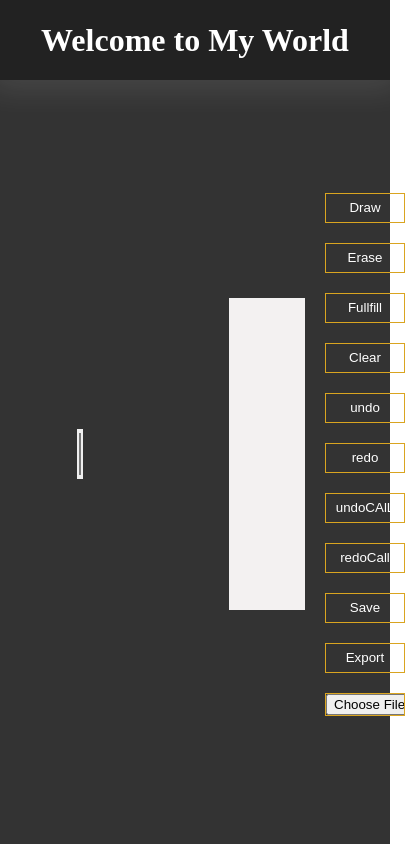
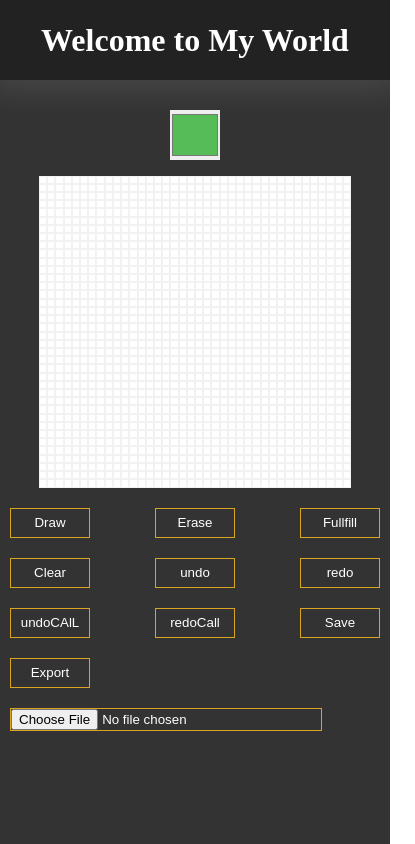
Before and after one commit to teerapop67/Pixel-art-drawable, a React (Create React App) app: page / in a window 390 px wide. Shown: the whole page, 415 px wide, since content can reach past the window. Built offline with nearby package versions, Linux system fonts and the light colour scheme.

Commit message:
update css

```diff
--- a/src/App.js
+++ b/src/App.js
@@ -61,7 +61,7 @@ function App() {
         <h1>Welcome to My World</h1>
       </div>
 
-      <div className={classes.app}>
+      <div className="apps">
         <ColorPicker
           currentColor={currentColor}
           onSetColor={setCurrentColor}
@@ -96,16 +96,7 @@ function App() {
         !rgb
         {chatString}
       </p> */}
-        <div
-          style={{
-            display: 'flex',
-            flexDirection: 'column',
-            width: '300px',
-            justifyContent: 'space-between',
-            margin: '10px 10px',
-            cursor: 'pointer',
-          }}
-        >
+        <div className="tools">
           <ToolPixel
             cells={cells}
             setCells={setCells}
--- a/src/index.css
+++ b/src/index.css
@@ -14,3 +14,38 @@ body {
   width: 100%;
   height: 100%;
 }
+
+.apps {
+  display: flex;
+  flex-direction: row;
+  width: 100%;
+  height: 100vh;
+  justify-content: center;
+  align-items: center;
+  padding-top: 4rem;
+  padding-left: 6rem;
+  font-family: sans-serif;
+  background-color: #333;
+}
+
+.tools {
+  display: flex;
+  flex-direction: column;
+  width: 300px;
+  justify-content: space-between;
+  margin: 10px 10px;
+  cursor: pointer;
+}
+
+@media screen and (max-width: 697px) {
+  .apps {
+    flex-direction: column;
+    padding: 0;
+  }
+
+  .tools {
+    flex-direction: row;
+    width: 100%;
+    flex-wrap: wrap;
+  }
+}
```
